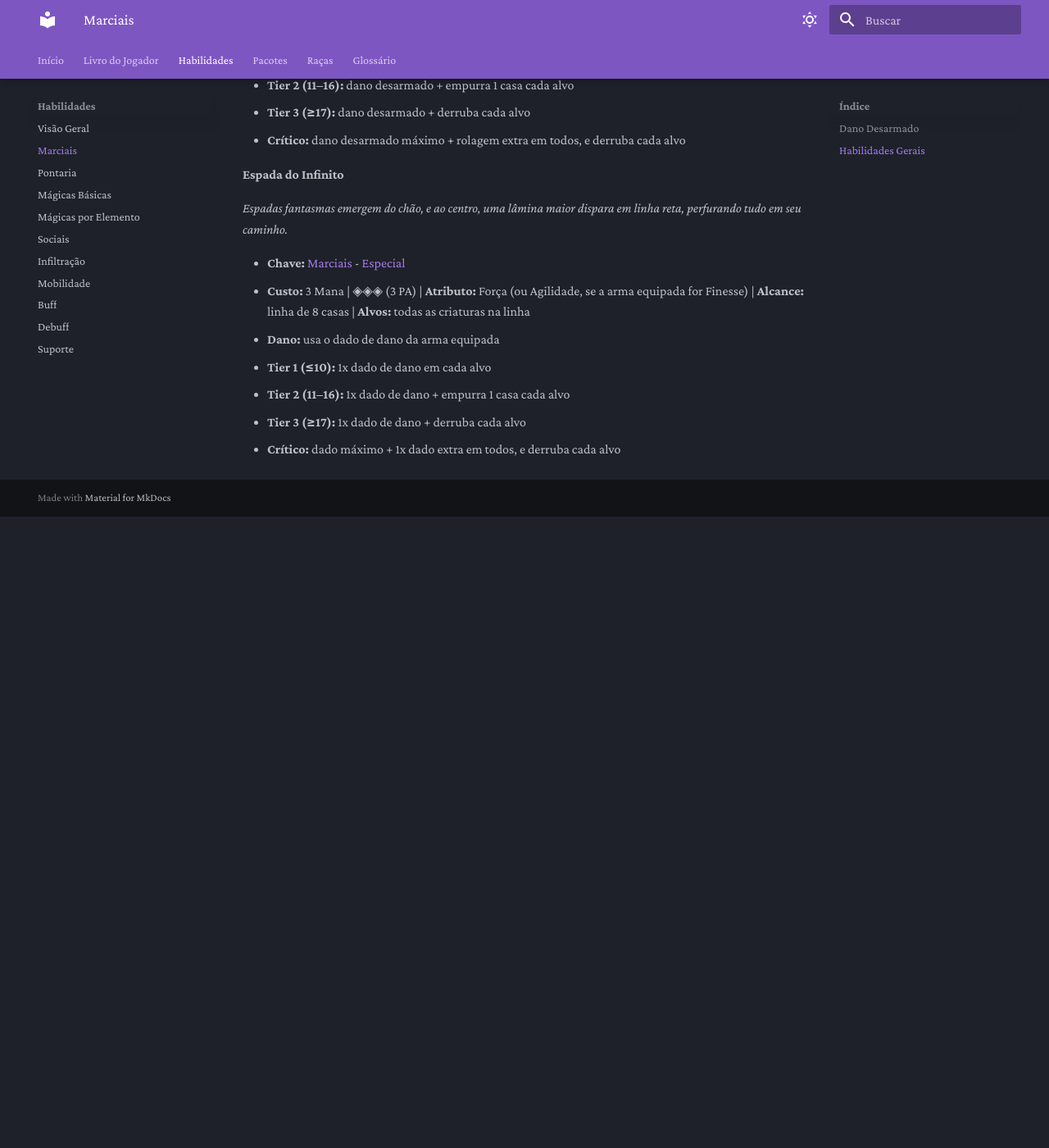
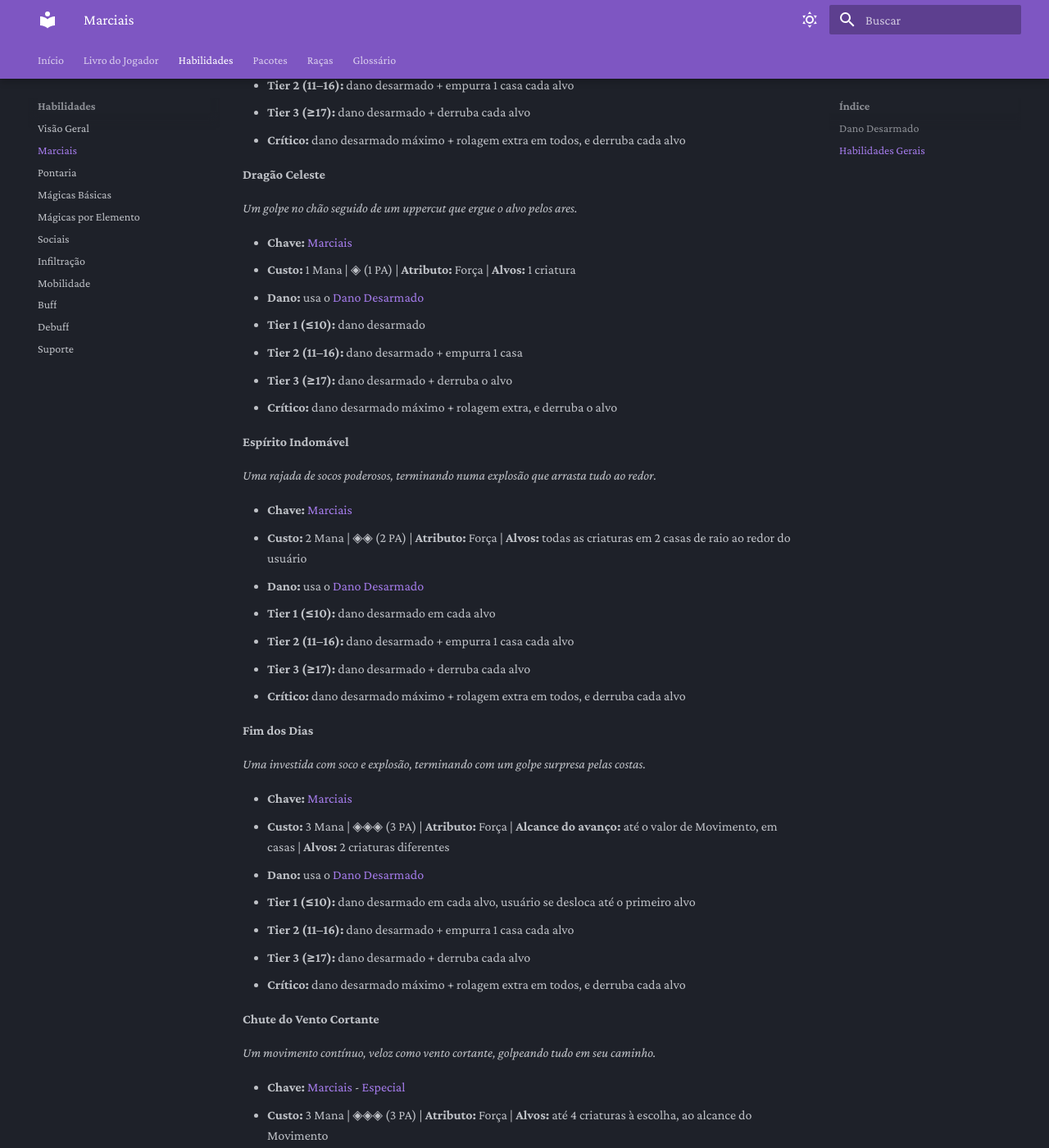
Before and after one commit to Felipe1072-git/prisma-rpg, an MkDocs documentation site: the page built from docs/habilidades/marciais.md, in a window 1280 px wide and 1400 px high, scrolled down 2900 px. Shown: the whole window at 82% size. Built offline with MkDocs 1.6.1 and Material for MkDocs 9.7.7, drawn with Linux system fonts in a browser that asks for light colours; before the commit the page ends 3530 px from its top, so only the background shows below that; some of the changed text lies outside the part shown.

Commit message:
feat: habilidades do Jin (Manopla) inspiradas em Grand Chase
Cria a Manopla como arma com identidade propria (golpes de precisao
que rompem guarda/armadura), separada dos golpes desarmados do Jin
(Dragao Celeste, Espirito Indomavel, Fim dos Dias, Chute do Vento
Cortante), que viram habilidades gerais de Marciais usando Dano
Desarmado. Modo Furia condensa a barra de furia original num buff
simples.

Documenta na skill que golpes desarmados nunca devem travar numa
arma, mesmo quando uma arma tematicamente relacionada tambem existe.

```diff
--- a/docs/habilidades/marciais.md
+++ b/docs/habilidades/marciais.md
@@ -98,6 +98,55 @@ Golpes desarmados (socos, chutes) não usam o dado de nenhuma arma — escalam s
 - **Tier 3 (≥17):** dano desarmado + derruba cada alvo
 - **Crítico:** dano desarmado máximo + rolagem extra em todos, e derruba cada alvo
 
+**Dragão Celeste**
+
+*Um golpe no chão seguido de um uppercut que ergue o alvo pelos ares.*
+
+- **Chave:** [Marciais](../glossario.md#marciais)
+- **Custo:** 1 Mana | ◈ (1 PA) | **Atributo:** Força | **Alvos:** 1 criatura
+- **Dano:** usa o [Dano Desarmado](#dano-desarmado)
+- **Tier 1 (≤10):** dano desarmado
+- **Tier 2 (11–16):** dano desarmado + empurra 1 casa
+- **Tier 3 (≥17):** dano desarmado + derruba o alvo
+- **Crítico:** dano desarmado máximo + rolagem extra, e derruba o alvo
+
+**Espírito Indomável**
+
+*Uma rajada de socos poderosos, terminando numa explosão que arrasta tudo ao redor.*
+
+- **Chave:** [Marciais](../glossario.md#marciais)
+- **Custo:** 2 Mana | ◈◈ (2 PA) | **Atributo:** Força | **Alvos:** todas as criaturas em 2 casas de raio ao redor do usuário
+- **Dano:** usa o [Dano Desarmado](#dano-desarmado)
+- **Tier 1 (≤10):** dano desarmado em cada alvo
+- **Tier 2 (11–16):** dano desarmado + empurra 1 casa cada alvo
+- **Tier 3 (≥17):** dano desarmado + derruba cada alvo
+- **Crítico:** dano desarmado máximo + rolagem extra em todos, e derruba cada alvo
+
+**Fim dos Dias**
+
+*Uma investida com soco e explosão, terminando com um golpe surpresa pelas costas.*
+
+- **Chave:** [Marciais](../glossario.md#marciais)
+- **Custo:** 3 Mana | ◈◈◈ (3 PA) | **Atributo:** Força | **Alcance do avanço:** até o valor de Movimento, em casas | **Alvos:** 2 criaturas diferentes
+- **Dano:** usa o [Dano Desarmado](#dano-desarmado)
+- **Tier 1 (≤10):** dano desarmado em cada alvo, usuário se desloca até o primeiro alvo
+- **Tier 2 (11–16):** dano desarmado + empurra 1 casa cada alvo
+- **Tier 3 (≥17):** dano desarmado + derruba cada alvo
+- **Crítico:** dano desarmado máximo + rolagem extra em todos, e derruba cada alvo
+
+**Chute do Vento Cortante**
+
+*Um movimento contínuo, veloz como vento cortante, golpeando tudo em seu caminho.*
+
+- **Chave:** [Marciais](../glossario.md#marciais) - [Especial](../glossario.md#especial)
+- **Custo:** 3 Mana | ◈◈◈ (3 PA) | **Atributo:** Força | **Alvos:** até 4 criaturas à escolha, ao alcance do Movimento
+- **Dano:** usa o [Dano Desarmado](#dano-desarmado)
+- **Efeito adicional:** se esta habilidade derrubar pelo menos 1 alvo, o usuário recupera 3 Mana
+- **Tier 1 (≤10):** dano desarmado em cada alvo
+- **Tier 2 (11–16):** dano desarmado + empurra 1 casa cada alvo
+- **Tier 3 (≥17):** dano desarmado + derruba cada alvo
+- **Crítico:** dano desarmado máximo + rolagem extra em todos, e derruba cada alvo
+
 **Espada do Infinito**
 
 *Espadas fantasmas emergem do chão, e ao centro, uma lâmina maior dispara em linha reta, perfurando tudo em seu caminho.*
```
Also changed, not shown: .claude/skills/criar-habilidade/SKILL.md (+6 -0 lines), docs/glossario.md (+4 -0 lines), docs/habilidades/buff.md (+9 -0 lines), docs/jogador/arsenal.md (+41 -1 lines).
